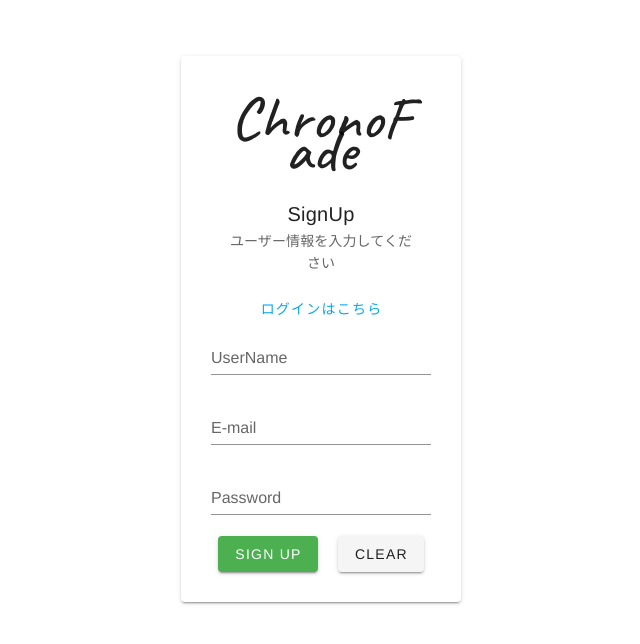
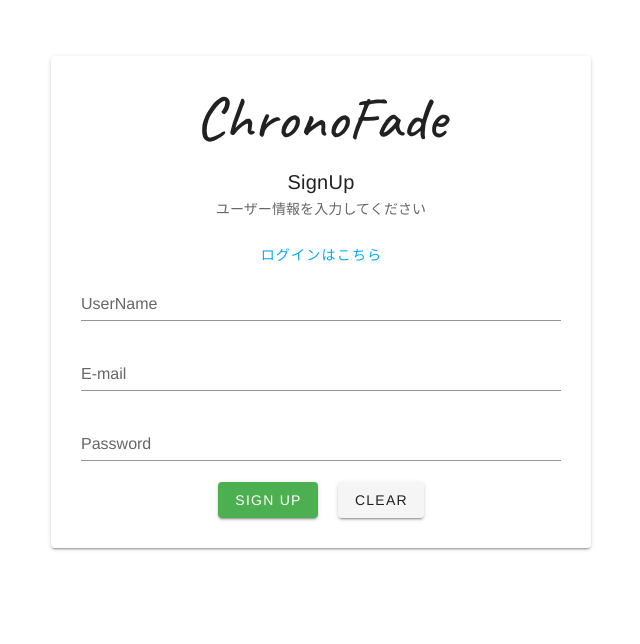
Before and after one commit to BASARA0826/chrono-fade, a Vue app: page /signup in a window 1280 px wide. Shown: the part 124-768 px from the top of the page, without its empty margins (319-959 px from the left). Built offline with nearby package versions, Linux system fonts and the light colour scheme.

Commit message:
型崩れしないように設定(右端削れる)

```diff
--- a/src/views/LoginView.vue
+++ b/src/views/LoginView.vue
@@ -142,7 +142,7 @@ export default {
 .login-box {
   margin: 0 auto;
   padding: 30px;
-  width: 50%;
+  width: 900px !important;
 }
 
 .login-form {
--- a/src/views/SignUpView.vue
+++ b/src/views/SignUpView.vue
@@ -121,25 +121,6 @@ export default {
 </script>
 
 <style>
-.login-box {
-  margin: 0 auto;
-  padding: 30px;
-  width: 50%;
-}
-
-.login-form {
-  margin: 150px;
-  padding: 30px;
-}
-
-.login-title {
-  display: inline-block;
-}
-
-.login-btn {
-  margin-right: 20px;
-}
-
 .error-message {
   margin-top: 20px;
 }
```
